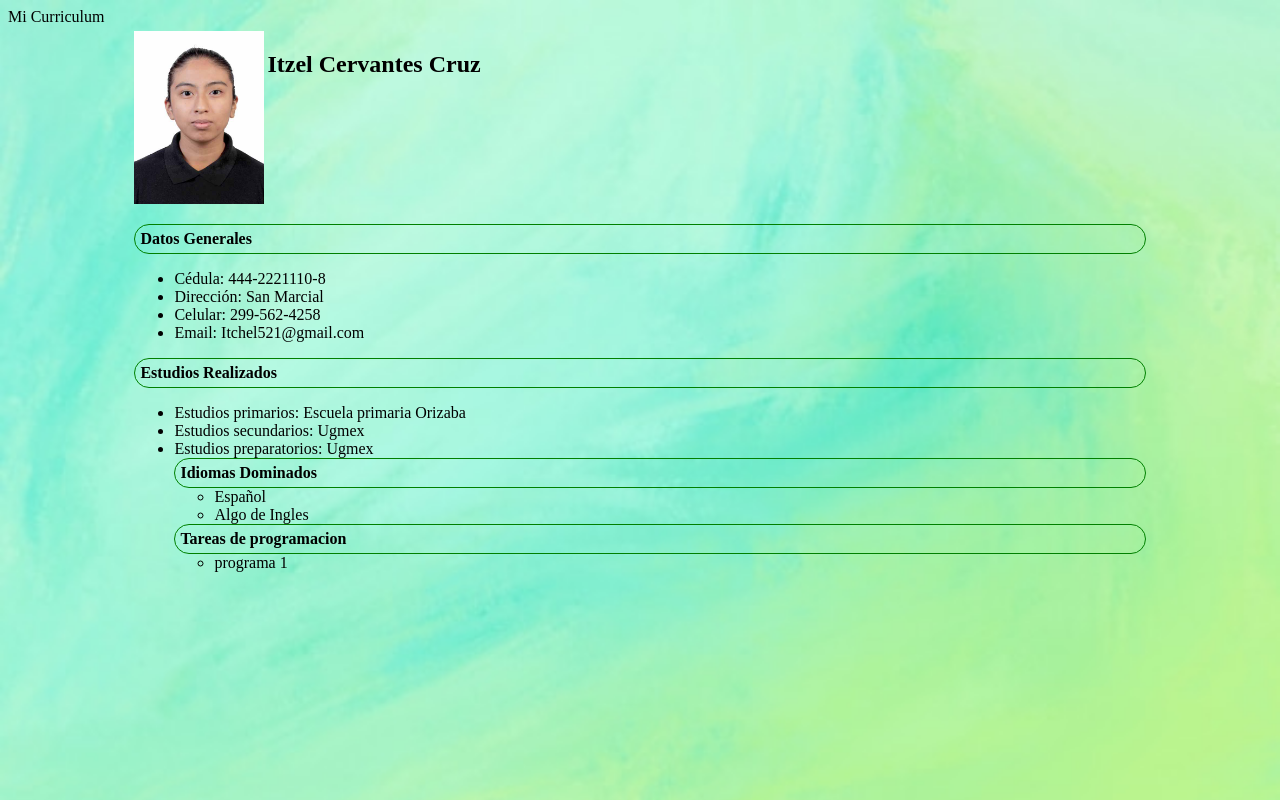
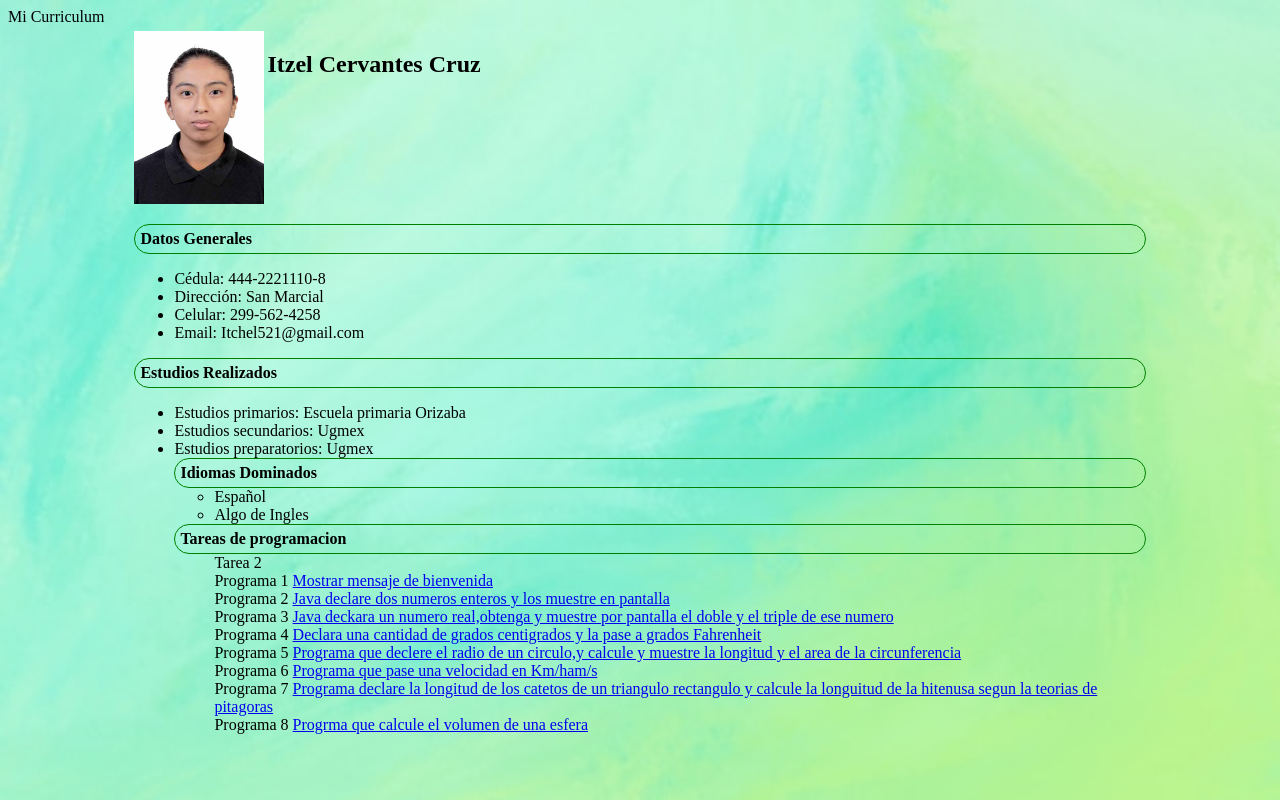
Before and after one commit to margaritas02/margarita02.github.io, a plain HTML site: page index.html in a window 1280 px wide. Drawn offline with Linux system fonts and the light colour scheme.

Commit message:
Update index.html

```diff
--- a/index.html
+++ b/index.html
@@ -71,4 +71,13 @@
 <fieldse>
   <legend>Tareas de programacion</legend>
 <ul>
-<li>programa 1 <a herf=
+Tarea 2 <br>
+
+  Programa 1 <a href=https://raw.githubusercontent.com/margaritas02/margaritas02.github.io/main/Parcial1/ACTIVIDAD%201.jpeg>Mostrar mensaje de bienvenida</a><br>
+  Programa 2 <a href=https://raw.githubusercontent.com/margaritas02/margaritas02.github.io/main/Parcial1/ACTIVIDAD%202.jpeg>Java declare dos numeros enteros y los muestre en pantalla</a><br>
+  Programa 3 <a href=https://raw.githubusercontent.com/margaritas02/margaritas02.github.io/main/Parcial1/ACTIVIDAD%203.jpeg>Java deckara un numero real,obtenga y muestre por pantalla el doble y el triple de ese numero</a><br>
+  Programa 4 <a href=https://raw.githubusercontent.com/margaritas02/margaritas02.github.io/main/Parcial1/ACTIVIDAD%204.jpeg>Declara una cantidad de grados centigrados y la pase a grados Fahrenheit</a><br>
+  Programa 5 <a href=https://raw.githubusercontent.com/margaritas02/margaritas02.github.io/main/Parcial1/ACTIVIDAD%205.jpeg>Programa que declere el radio de un circulo,y calcule y muestre la longitud y el area de la circunferencia</a><br>
+  Programa 6 <a href=https://raw.githubusercontent.com/margaritas02/margaritas02.github.io/main/Parcial1/ACTIVIDAD%206.jpeg>Programa que pase una velocidad en Km/ham/s</a><br>
+  Programa 7 <a href=https://raw.githubusercontent.com/margaritas02/margaritas02.github.io/main/Parcial1/ACTIVIDAD%207.jpeg>Programa declare la longitud de los catetos de un triangulo rectangulo y calcule la longuitud de la hitenusa segun la teorias de pitagoras</a><br>
+  Programa 8 <a href=https://raw.githubusercontent.com/margaritas02/margaritas02.github.io/main/Parcial1/ACTIVIDAD%208.jpeg>Progrma que calcule el volumen de una esfera</a><br>
```
